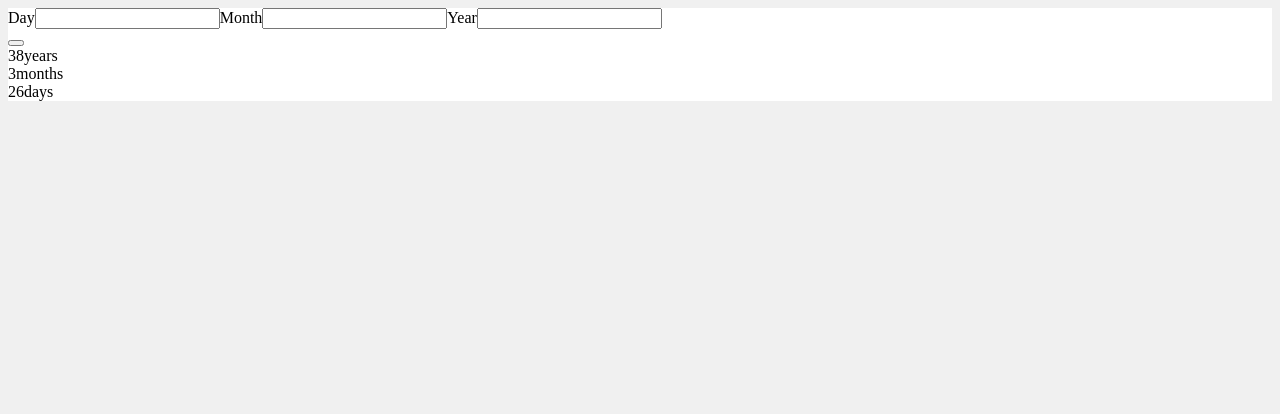
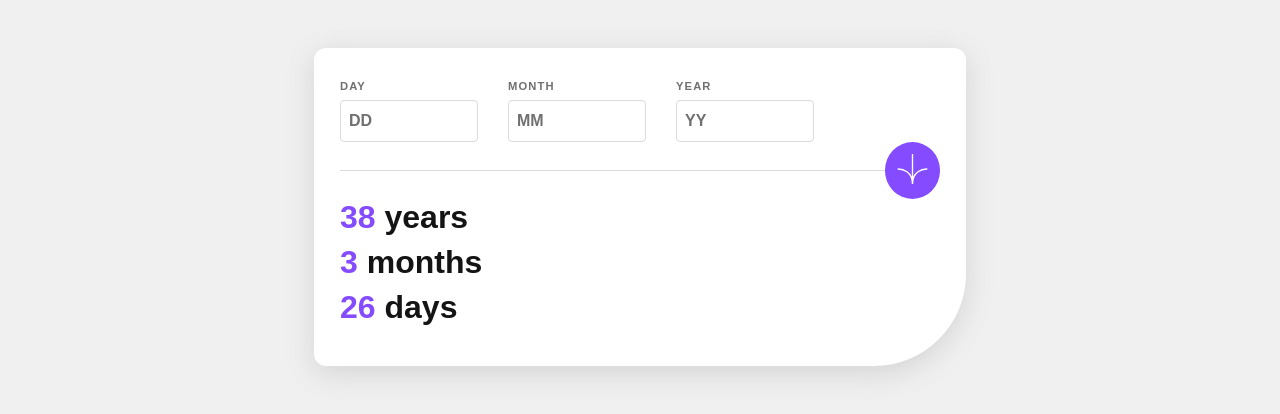
Before and after one commit to justyna13/Age-calculator-app, a Vue app: page / in a window 1280 px wide. Shown: the top 414 px of the page. Built offline with nearby package versions, Linux system fonts and the light colour scheme.

Commit message:
basic style done

```diff
--- a/src/App.vue
+++ b/src/App.vue
@@ -14,5 +14,18 @@ import CalculatorForm from "./components/CalculatorForm.vue";
 <style lang="scss" scoped>
 .card {
   background-color: $clr-white;
+  width: 94%;
+  border-radius: 12px 12px 92px 12px;
+  max-width: 600px;
+  margin: 16px auto;
+  box-shadow: rgba(100, 100, 111, 0.2) 0 7px 29px 0;
+  padding: 32px;
+}
+
+@media (min-width: 768px) {
+  .card {
+    margin-top: 48px;
+    padding: 32px 26px;
+  }
 }
 </style>
--- a/src/components/CalculatorForm.vue
+++ b/src/components/CalculatorForm.vue
@@ -1,4 +1,5 @@
 <script setup lang="ts">
+import btnIcon from "../assets/icon-arrow.svg";
 
 const calculate = () => {
   console.log('click')
@@ -6,20 +7,100 @@ const calculate = () => {
 </script>
 
 <template>
-  <form @submit.prevent="calculate">
-    <label for="age-day">Day</label>
-    <input id="age-day" type="number">
-    <label for="age-month">Month</label>
-    <input id="age-month" type="number">
-    <label for="age-year">Year</label>
-    <input id="age-year" type="number">
+  <form @submit.prevent="calculate" class="calculator-form">
+    <div class="calculator-form__inputs">
+      <div class="calculator-form__inputs__col">
+        <label for="age-day">Day</label>
+        <input id="age-day" type="number" class="calculator-form__input" placeholder="DD">
+      </div>
+      <div class="calculator-form__inputs__col">
+        <label for="age-month">Month</label>
+        <input id="age-month" type="number" class="calculator-form__input" placeholder="MM">
+      </div>
+      <div class="calculator-form__inputs__col">
+        <label for="age-year">Year</label>
+        <input id="age-year" type="number" class="calculator-form__input" placeholder="YY">
+      </div>
+    </div>
 
-    <div>
-      <button type="submit"></button>
+    <div class="calculator-form__btn">
+      <button type="submit">
+        <img :src="btnIcon" alt="">
+      </button>
     </div>
   </form>
 </template>
 
-<style scoped>
+<style scoped lang="scss">
+.calculator-form {
+  label {
+    display: block;
+  }
 
+  &__inputs {
+    display: flex;
+    gap: 48px;
+
+    &__col {
+      width: 120px;
+      max-width: 30%;
+    }
+
+    label {
+      font-size: .7rem;
+      text-transform: uppercase;
+      font-weight: 700;
+      letter-spacing: 0.1em;
+      color: $clr-grey-smokey;
+      margin-bottom: 8px;
+    }
+  }
+
+  &__input {
+    -moz-appearance: textfield;
+    width: 100%;
+    border-radius: 4px;
+    box-shadow: none;
+    border: 1px solid $clr-grey-light;
+    height: 24px;
+    padding: 8px;
+    color: $clr-black-off;
+    font-weight: 800;
+    font-size: 1rem;
+
+    &::placeholder {
+      color: $clr-grey-smokey;
+    }
+    &:focus {
+      outline: none !important;
+      border-color: $clr-purple;
+    }
+  }
+  &__btn {
+    display: flex;
+    justify-content: flex-end;
+    align-items: center;
+    position: relative;
+
+    &:before {
+      position: absolute;
+      width: 100%;
+      height: 1px;
+      background-color: $clr-grey-light;
+      content: "";
+      z-index: 0;
+    }
+    button {
+      background-color: $clr-purple;
+      border-radius: 50%;
+      border: none;
+      padding: 12px;
+      z-index: 1;
+      cursor: pointer;
+    }
+    img {
+      height: 30px;
+    }
+  }
+}
 </style>
--- a/src/components/CalculatorResults.vue
+++ b/src/components/CalculatorResults.vue
@@ -3,13 +3,23 @@
 </script>
 
 <template>
-  <div>
-    <div><span>38</span>years</div>
-    <div><span>3</span>months</div>
-    <div><span>26</span>days</div>
+  <div class="results">
+    <div><span>38</span> years</div>
+    <div><span>3</span> months</div>
+    <div><span>26</span> days</div>
   </div>
 </template>
 
-<style scoped>
-
+<style scoped lang="scss">
+.results {
+  color: $clr-black-off;
+  font-size: $fs-result;
+  font-weight: 800;
+  span {
+    color: $clr-purple;
+  }
+  div {
+    margin-bottom: 8px;
+  }
+}
 </style>
--- a/src/styles/_variables.scss
+++ b/src/styles/_variables.scss
@@ -9,5 +9,5 @@ $clr-grey-smokey: hsl(0, 1%, 44%);
 $clr-black-off: hsl(0, 0%, 8%);
 
 // Typography
-$fs-input: 32px;
+$fs-result: 32px;
 $ff-main: 'Poppins', sans-serif;
--- a/src/styles/global.scss
+++ b/src/styles/global.scss
@@ -1,3 +1,4 @@
 body {
   background-color: $clr-white-off;
+  font-family: $ff-main;
 }
```
Also changed, not shown: src/assets/icon-arrow.svg (renamed from assets/images/icon-arrow.svg).
